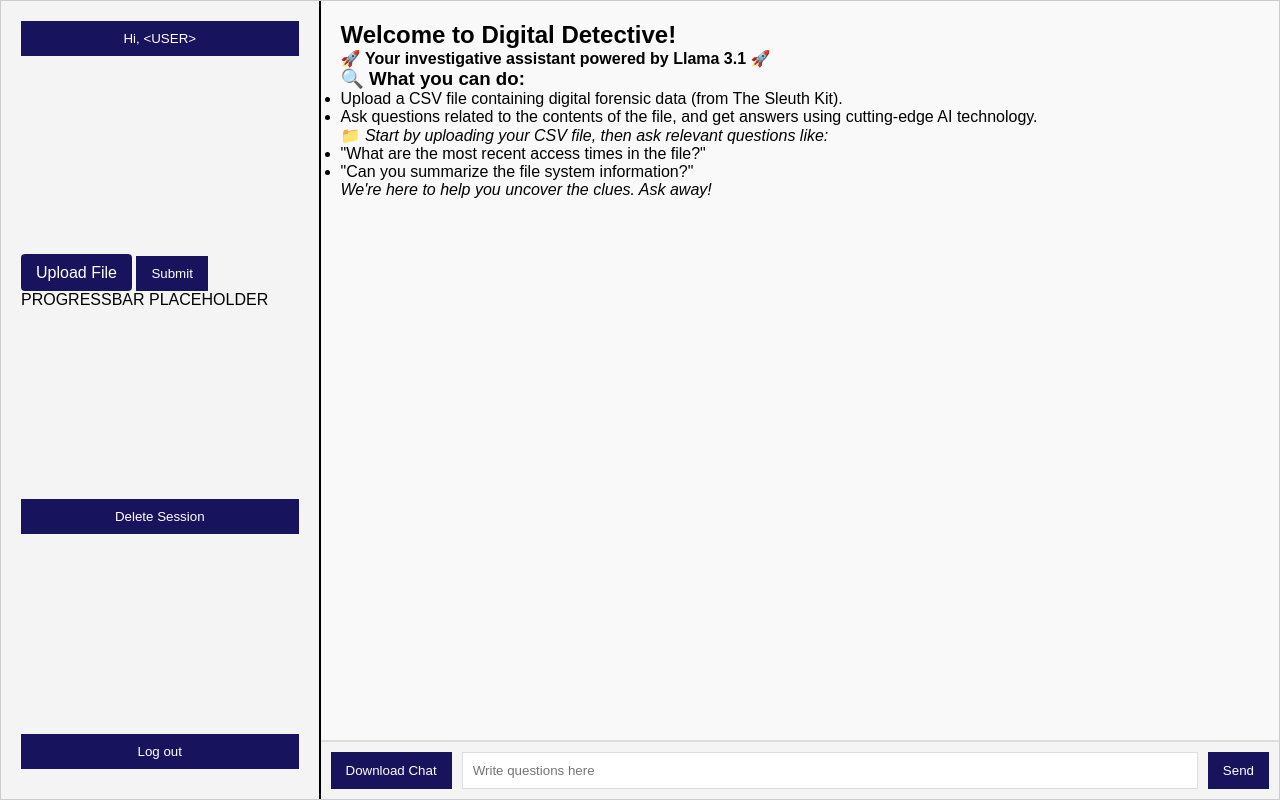
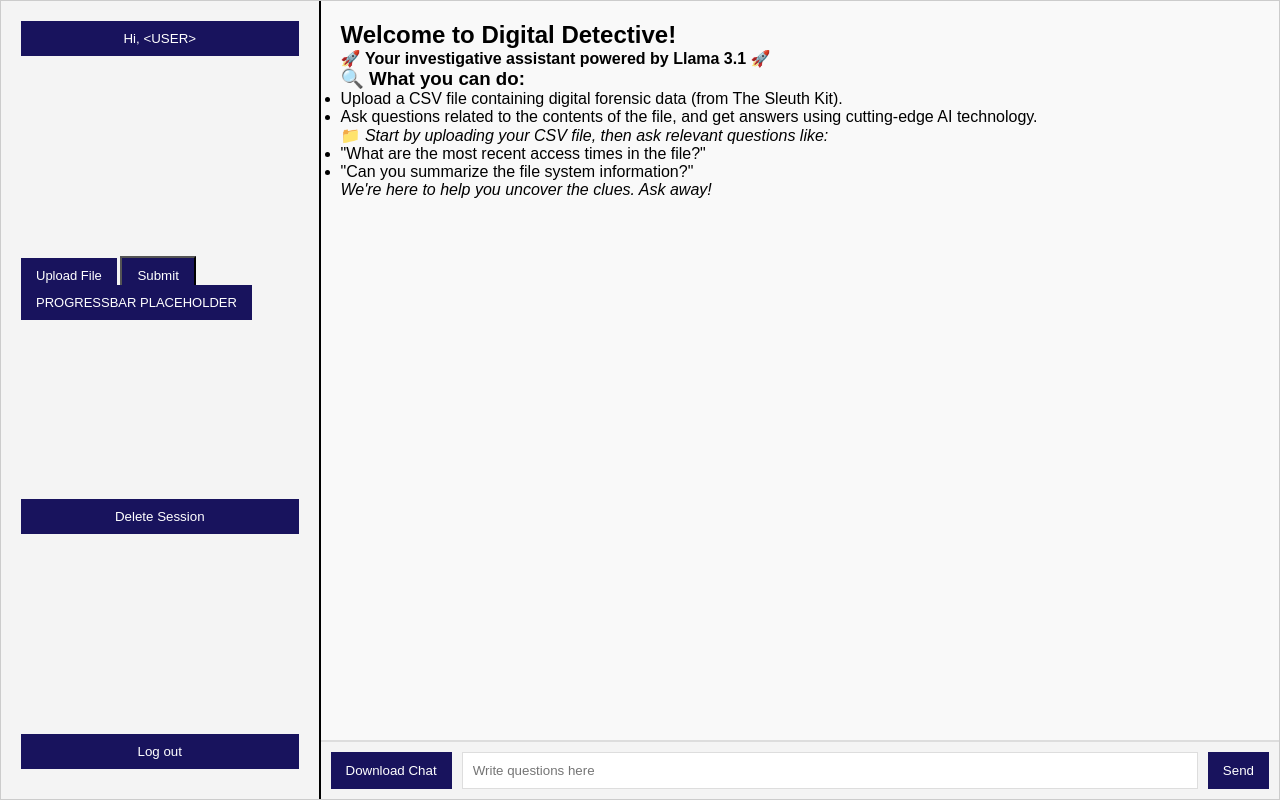
Before and after one commit to anowii/DigitalDetectives, a Flask app: template WebUI/templates/home.html in a window 1280 px wide. Run offline with Flask 3, Linux system fonts and the light colour scheme; the template is opened without the code that fills it, so the values that code supplies are empty.

Commit message:
Add files via upload

```diff
--- a/WebUI/static/home.css
+++ b/WebUI/static/home.css
@@ -93,7 +93,6 @@ body {
 .upload {
     display: flex;
     align-items: center;
-    gap: 10px; /* Space between upload input and submit button */
 }
 
 
@@ -106,22 +105,30 @@ body {
 /* Label for the file upload, styled as a button */
 .upload label {
     background-color: #18135d;
-    text-align: center;
     cursor: pointer;
+    color: white;
     padding: 10px 15px;
-    color: white;
-    border-radius: 4px;
+
 }
 
 /* Add styling for the new Submit button */
 .upload button {
-    padding: 10px 15px;
     background-color: #18135d; /* Green color for the submit button */
     color: white;
-    border: none;
     cursor: pointer;
+    padding: 10px 15px;
 }
 /* Logout button has a different color */
 .logout button {
     background-color: #18135d;
 }
+/* Progressbar style*/
+#progressbar{
+    background-color: #18135d; /* Green color for the submit button */
+    color: white;
+    cursor: default;
+    padding: 10px 15px;
+}
+.upload{
+    font-size: 13px;
+}
```
